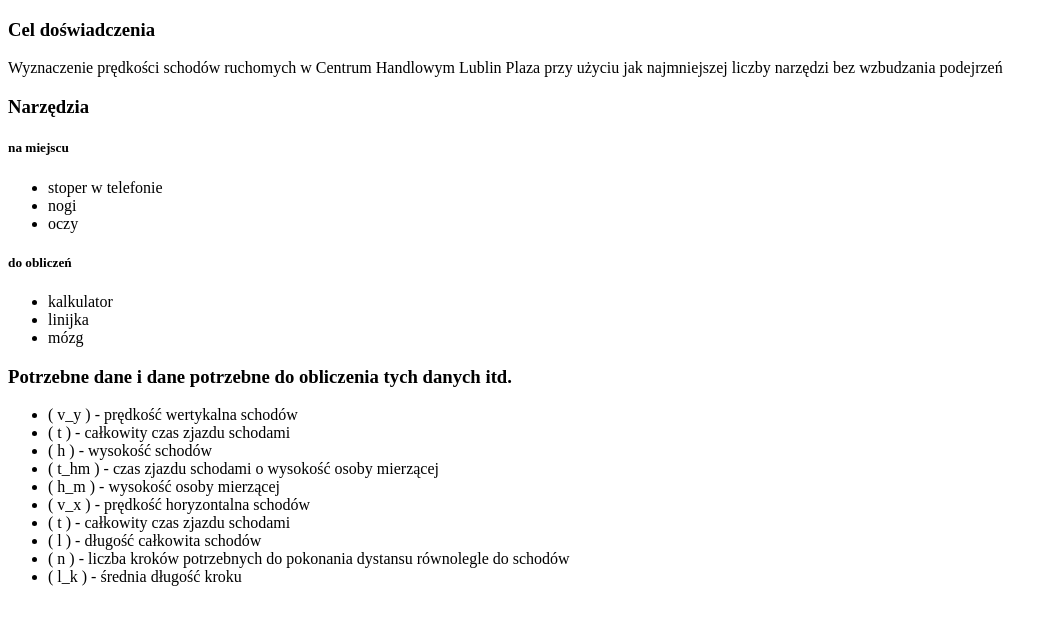
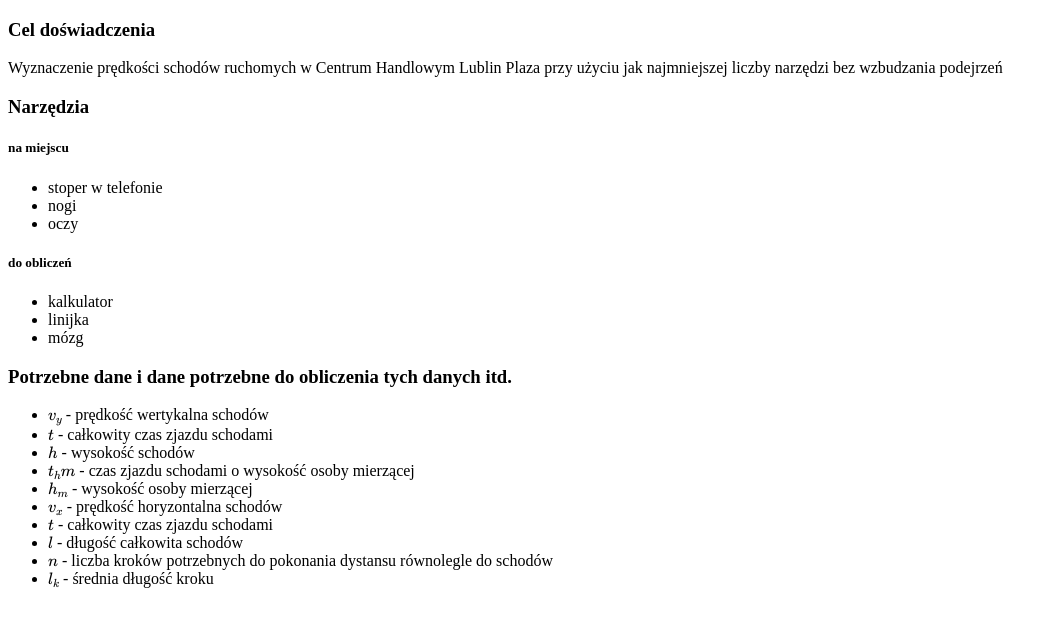
Before and after one commit to Michcioperz/schody-ruchome, a Jekyll site: the page built from index.md, in a window 1280 px wide. Shown: the top 627 px of the page, without its empty margins (0-1058 px from the left). Built offline with Jekyll 4.4.1, drawn with Linux system fonts in a browser that asks for light colours; formulas are drawn with MathJax 3.

```diff
--- a/index.md
+++ b/index.md
@@ -21,13 +21,13 @@ Wyznaczenie prędkości schodów ruchomych w Centrum Handlowym Lublin Plaza przy
 
 ### Potrzebne dane i dane potrzebne do obliczenia tych danych itd.
 
-- \( v_y \) - prędkość wertykalna schodów
- - \( t \) - całkowity czas zjazdu schodami
- - \( h \) - wysokość schodów
-  - \( t_hm \) - czas zjazdu schodami o wysokość osoby mierzącej
-  - \( h_m \) - wysokość osoby mierzącej
-- \( v_x \) - prędkość horyzontalna schodów
- - \( t \) - całkowity czas zjazdu schodami
- - \( l \) - długość całkowita schodów
-  - \( n \) - liczba kroków potrzebnych do pokonania dystansu równolegle do schodów
-  - \( l_k \) - średnia długość kroku
+- \\( v_y \\) - prędkość wertykalna schodów
+ - \\( t \\) - całkowity czas zjazdu schodami
+ - \\( h \\) - wysokość schodów
+  - \\( t_hm \\) - czas zjazdu schodami o wysokość osoby mierzącej
+  - \\( h_m \\) - wysokość osoby mierzącej
+- \\( v_x \\) - prędkość horyzontalna schodów
+ - \\( t \\) - całkowity czas zjazdu schodami
+ - \\( l \\) - długość całkowita schodów
+  - \\( n \\) - liczba kroków potrzebnych do pokonania dystansu równolegle do schodów
+  - \\( l_k \\) - średnia długość kroku
```
